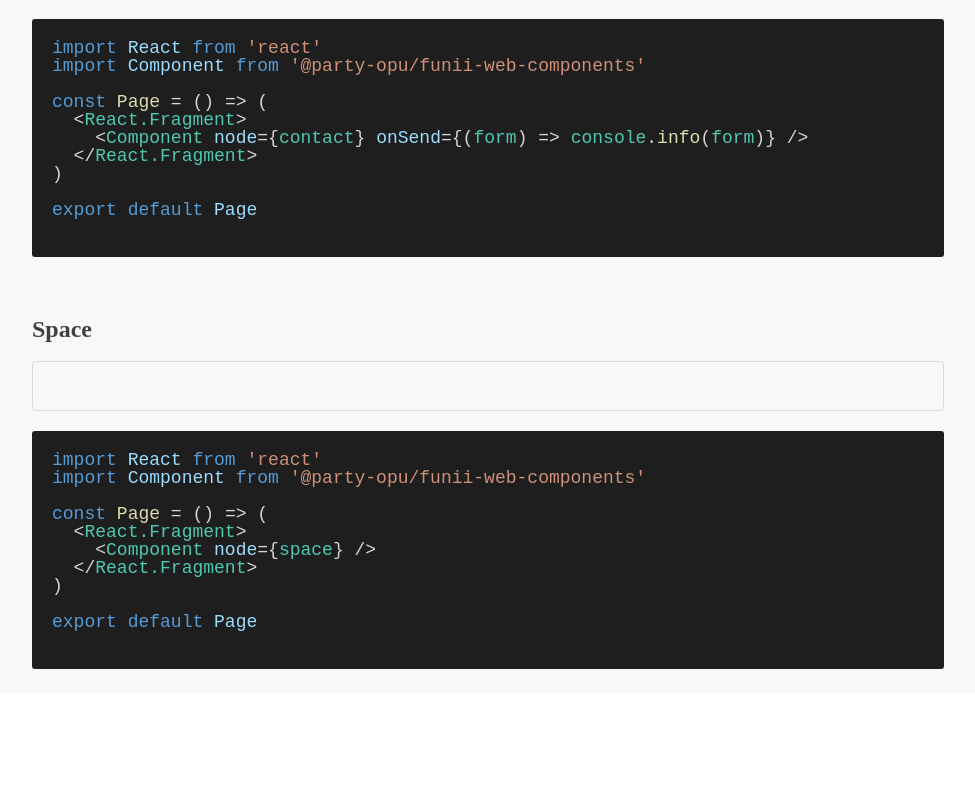
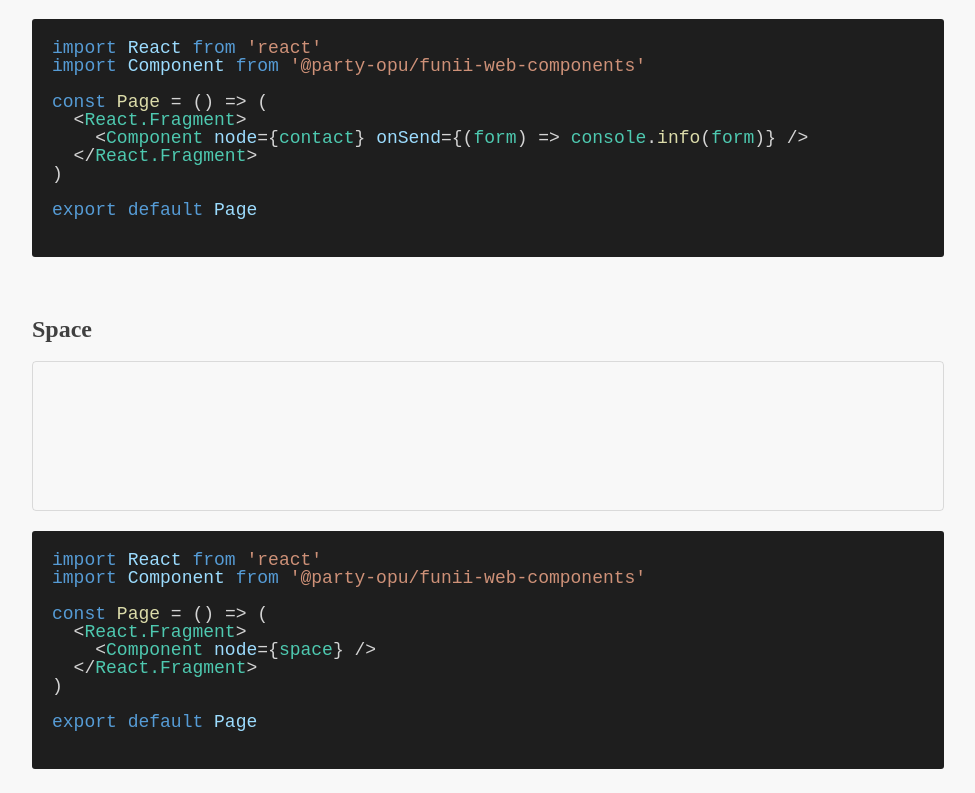
Before and after one commit to party-opu/funii-web-components, a React (Create React App) app in the folder examples/: page / in a window 1280 px wide. Shown: the part 9123-9916 px from the top of the page, without its empty margins (152-1127 px from the left). Before the commit the page ends 9816 px from the top, so only its background shows below. Built offline with nearby package versions, Linux system fonts and the light colour scheme.

Commit message:
feat:add_responsive_space

```diff
--- a/examples/src/consts/basicNodes.ts
+++ b/examples/src/consts/basicNodes.ts
@@ -184,3 +184,23 @@ export const image2: Node = {
   internalLink: null,
   externalLink: 'https://www.nintendo.co.jp/switch/ampna/material/img/top/mv.jpg',
 }
+
+export const space: Node = {
+  id: '1',
+  label: 'スペース',
+  order: 15,
+  type: 'space',
+  styleMode: 'common',
+  style: {
+    width: 100,
+    height: 100,
+  },
+  styleTb: {
+    width: 100,
+    height: 100,
+  },
+  styleMb: {
+    width: 100,
+    height: 100,
+  },
+}
--- a/examples/src/welcome.mdx
+++ b/examples/src/welcome.mdx
@@ -1,8 +1,8 @@
 import styled from 'styled-components'
 import Layout, { ComponentArea, Spacer, Heading, SubHeading } from './layout'
 import { frame } from './consts/layouts'
-import { text, text2, text3, image, image2 } from './consts/basicNodes'
-import { header, footer, carousel, mission, service, table, member, contact, space } from './consts/componentSets'
+import { text, text2, text3, image, image2, space } from './consts/basicNodes'
+import { header, footer, carousel, mission, service, table, member, contact } from './consts/componentSets'
 import Component from '../../src'
 
 <Heading>Layout</Heading>
--- a/package.json
+++ b/package.json
@@ -1,6 +1,6 @@
 {
   "name": "@party-opu/funii-web-components",
-  "version": "0.1.13",
+  "version": "0.1.14",
   "main": "dist/index.js",
   "types": "dist/index.d.ts",
   "files": [
--- a/src/components/index.tsx
+++ b/src/components/index.tsx
@@ -3,6 +3,7 @@ import { ComponentProps, Frame as FrameNode } from './props'
 import Frame, { FrameItemWrapper } from './frame'
 import Text from './text'
 import Image from './image'
+import Space from './space'
 import Carousel from './carousel'
 import Header from './header'
 import Footer from './footer'
@@ -68,7 +69,7 @@ const Component = ({ node, push, paths, preview = false, onSend, artboardSize }:
         return <Contact node={node} preview={preview} onSend={onSend} />
       }
       case 'space': {
-        return <Text node={node} push={push} paths={paths} preview={preview} />
+        return <Space node={node} preview={preview} />
       }
       default: {
         return null
--- /dev/null
+++ b/src/components/space/index.tsx
@@ -0,0 +1,30 @@
+import React from 'react'
+import styled from 'styled-components'
+import { ComponentProps, Space as SpaceNode, DESKTOP_MIN_WIDTH, TABLET_MIN_WIDTH } from '../props'
+import { useMediaQuery } from 'react-responsive'
+
+const Space = ({ node, artboardSize }: ComponentProps) => {
+  const space = node as SpaceNode
+
+  const useIsDesktop = () => {
+    const isDesktop = useMediaQuery({ minWidth: DESKTOP_MIN_WIDTH })
+    return artboardSize ? (artboardSize === 'desktop' ? true : false) : isDesktop
+  }
+  const useIsTablet = () => {
+    const isTablet = useMediaQuery({ minWidth: TABLET_MIN_WIDTH, maxWidth: DESKTOP_MIN_WIDTH - 1 })
+    return artboardSize ? (artboardSize === 'tablet' ? true : false) : isTablet
+  }
+
+  const isDesktop = useIsDesktop()
+  const isTablet = useIsTablet()
+
+  return (
+    <React.Fragment>
+      <BaseSpace style={space.styleMode === 'common' ? space.style : isDesktop ? space.style : isTablet ? space.styleTb : space.styleMb} />
+    </React.Fragment>
+  )
+}
+
+const BaseSpace = styled.div``
+
+export default Space
--- a/src/index.ts
+++ b/src/index.ts
@@ -2,6 +2,7 @@ import Component from './components'
 import Frame, { FrameItemWrapper } from './components/frame'
 import Text from './components/text'
 import Image from './components/image'
+import Space from './components/space'
 import Carousel from './components/carousel'
 import Mission from './components/mission'
 import Table from './components/table'
@@ -9,7 +10,7 @@ import Member from './components/member'
 import Contact from './components/contact'
 
 export { Frame, FrameItemWrapper }
-export { Text, Image }
+export { Text, Image, Space }
 export { Carousel, Mission, Table, Member, Contact }
 
 export default Component
```
Also changed, not shown: src/components/props.ts (+10 -1 lines).
